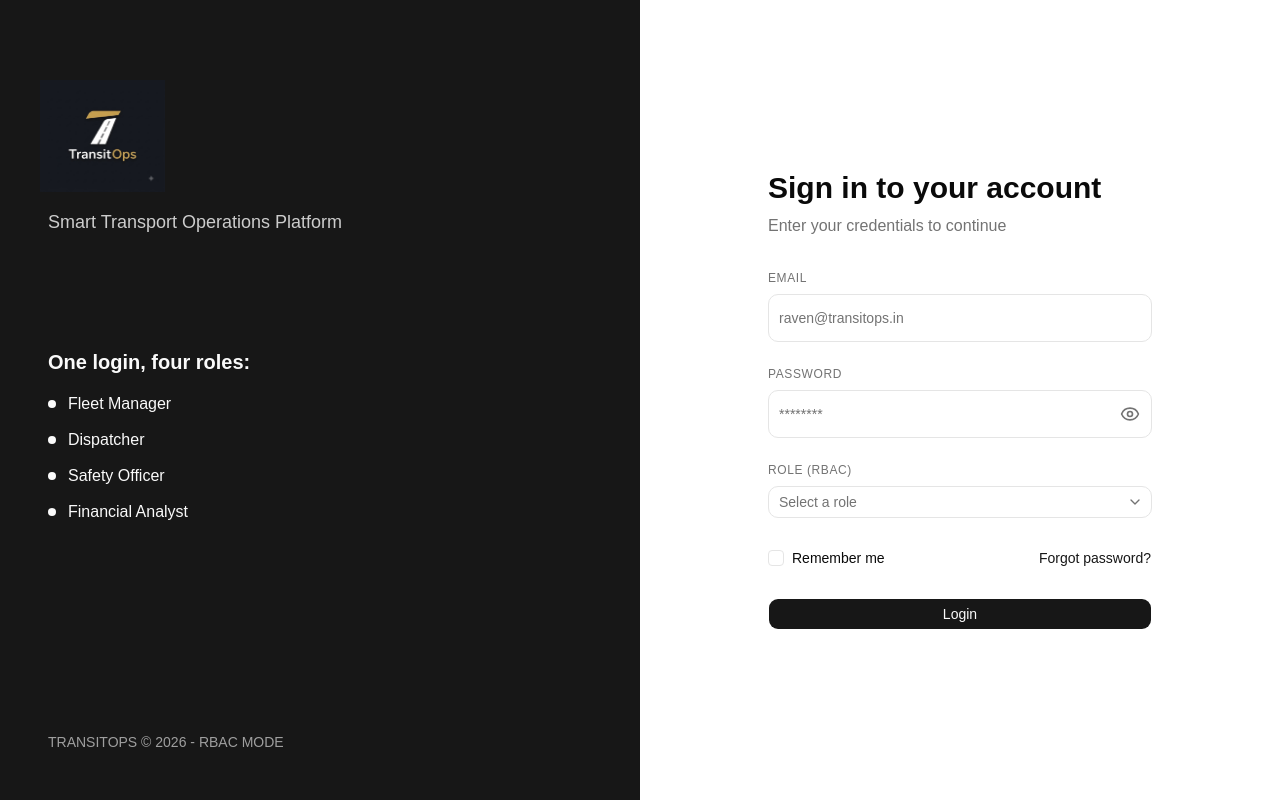
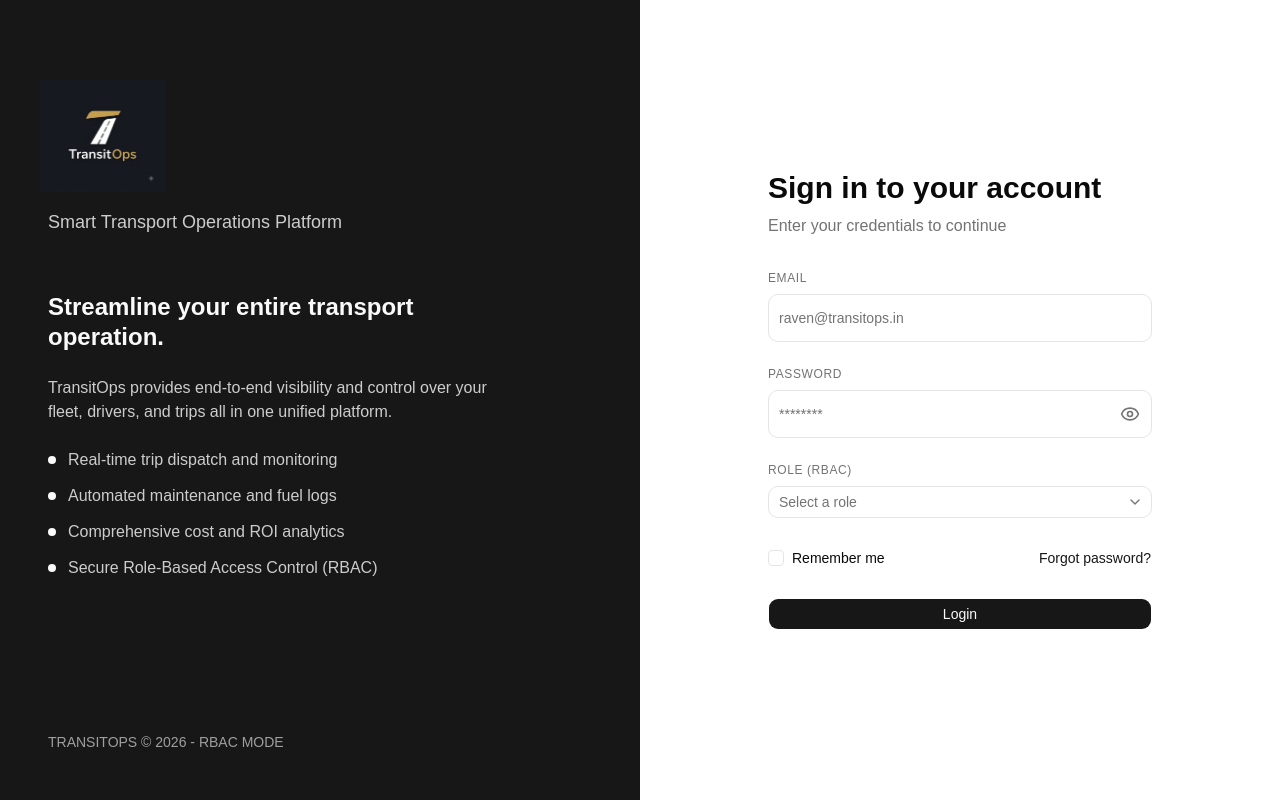
Before and after one commit to suryansh04/TransitOps_ODOO_7MOD3, a React (Vite) app in the folder frontend/: page /login in a window 1280 px wide. Built offline with nearby package versions, Linux system fonts and the light colour scheme; no server answers.

Commit message:
feat: update login page product description

```diff
--- a/frontend/src/pages/Login.tsx
+++ b/frontend/src/pages/Login.tsx
@@ -59,26 +59,33 @@ export const Login: React.FC = () => {
           <p className="text-lg text-primary-foreground/80">Smart Transport Operations Platform</p>
         </div>
 
-        <div className="space-y-4 mb-24">
-          <h2 className="text-xl font-semibold">One login, four roles:</h2>
-          <ul className="space-y-3">
+        <div className="space-y-6 mb-24 max-w-md">
+          <h2 className="text-2xl font-semibold leading-tight">
+            Streamline your entire transport operation.
+          </h2>
+          <div className="space-y-4 text-primary-foreground/80">
+            <p>
+              TransitOps provides end-to-end visibility and control over your fleet, drivers, and trips all in one unified platform.
+            </p>
+            <ul className="space-y-3 pt-2">
               <li className="flex items-center gap-3">
                 <span className="h-2 w-2 rounded-full bg-primary-foreground" />
-              Fleet Manager
+                Real-time trip dispatch and monitoring
               </li>
               <li className="flex items-center gap-3">
                 <span className="h-2 w-2 rounded-full bg-primary-foreground" />
-              Dispatcher
+                Automated maintenance and fuel logs
               </li>
               <li className="flex items-center gap-3">
                 <span className="h-2 w-2 rounded-full bg-primary-foreground" />
-              Safety Officer
+                Comprehensive cost and ROI analytics
               </li>
               <li className="flex items-center gap-3">
                 <span className="h-2 w-2 rounded-full bg-primary-foreground" />
-              Financial Analyst
+                Secure Role-Based Access Control (RBAC)
               </li>
             </ul>
+          </div>
         </div>
 
         <div className="text-sm text-primary-foreground/60">
```
Lines whose indentation alone changed are shown as unchanged.
